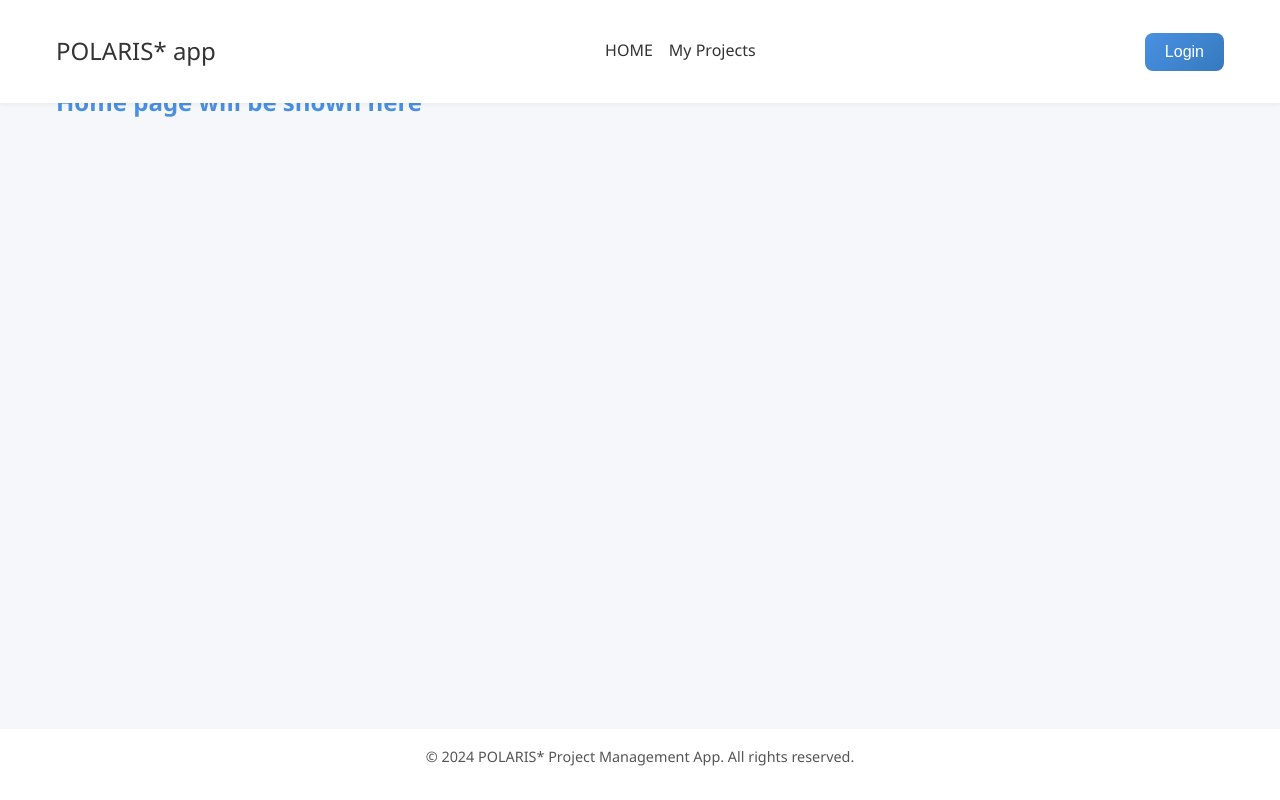
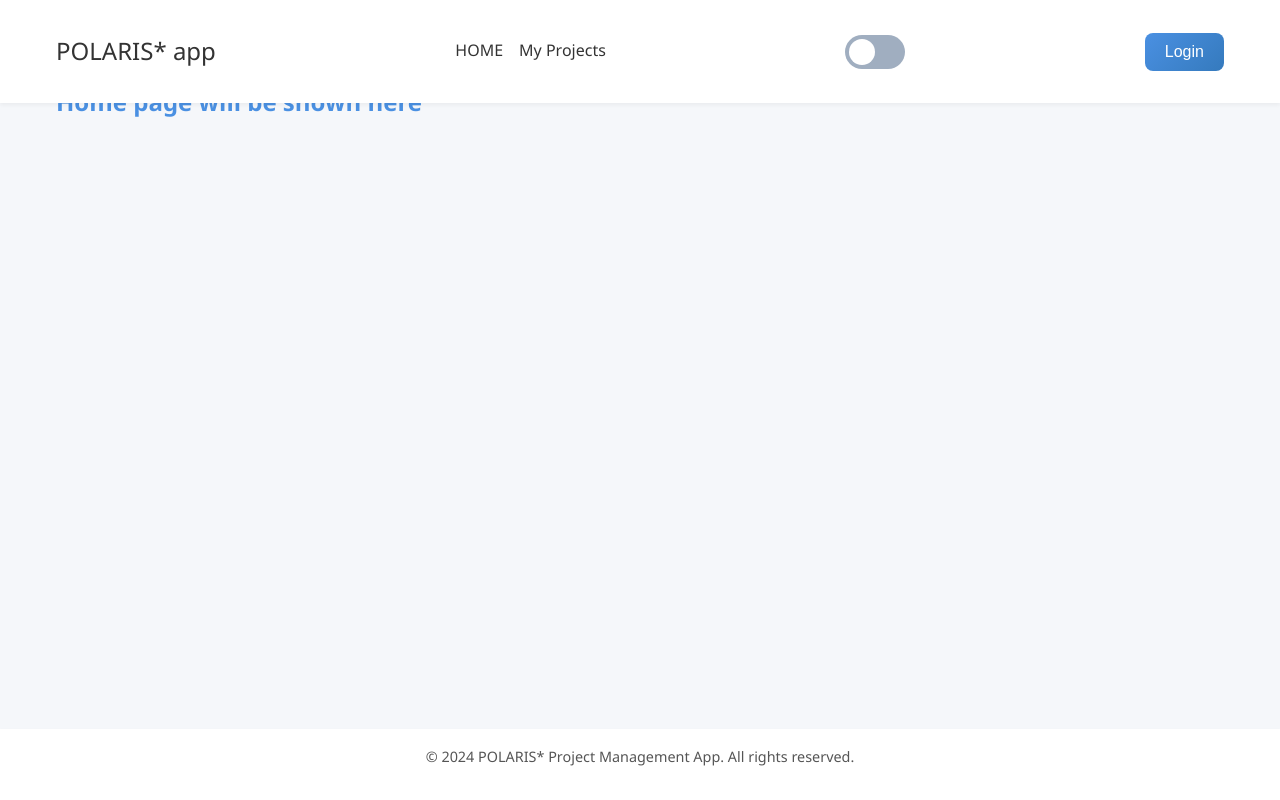
Before and after one commit to BenSwDev/PolarisApp, a website: page public/index.html in a window 1280 px wide. Drawn offline with Linux system fonts and the light colour scheme; no server answers.

Commit message:
first commit

```diff
--- a/public/index.html
+++ b/public/index.html
@@ -15,6 +15,12 @@
         <div class="nav-links">
             <a href="#" id="homeLink">HOME</a>
             <a href="#" id="projectsLink">My Projects</a>
+        </div>
+        <div class="theme-switch-wrapper">
+            <label class="theme-switch" for="themeCheckbox">
+                <input type="checkbox" id="themeCheckbox" />
+                <span class="slider"></span>
+            </label>
         </div>
         <div class="auth-buttons">
             <button id="loginBtn" class="btn">Login</button>
```
